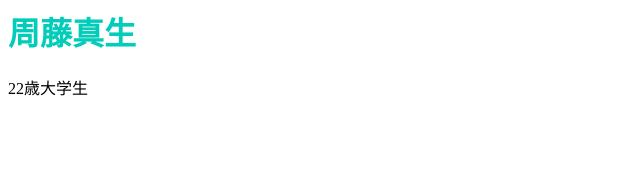
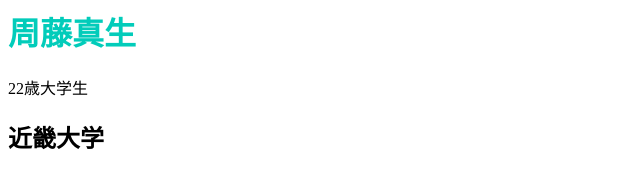
Before and after one commit to sutomao/introduction, a plain HTML site: page index.html in a window 1280 px wide. Shown: the whole page, without its empty margins (0-640 px from the left). Drawn offline with Linux system fonts and the light colour scheme.

Commit message:
Update index.html

```diff
--- a/index.html
+++ b/index.html
@@ -7,5 +7,6 @@
   <body>
     <h1 class="title">周藤真生</h1>
     <p>22歳大学生</p>
+    <h2>近畿大学</h2>
   </body>
 </html>
```
